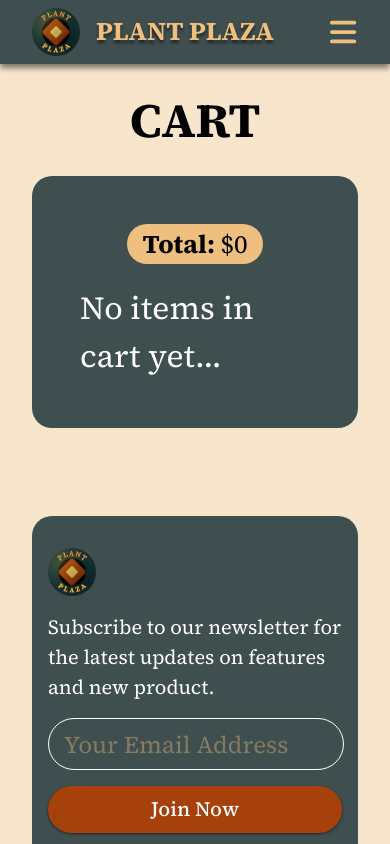
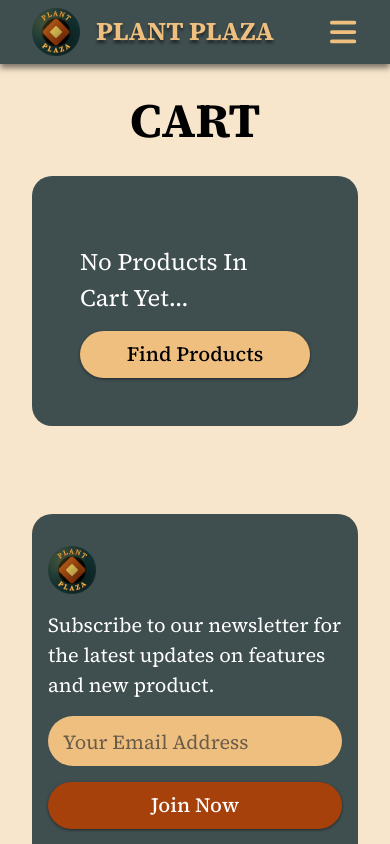
Before and after one commit to biandresen/ShoppingCart, a React (Vite) app: page /cart in a window 390 px wide. Shown: the top 844 px of the page. Built offline with nearby package versions, Linux system fonts and the light colour scheme; a web font is replaced by a local one.

Commit message:
feat: add sticky cart button for mobile version Refs: #36

```diff
--- /dev/null
+++ b/src/components/StickyCartButton.tsx
@@ -0,0 +1,29 @@
+import { useNavigate, useLocation } from "react-router-dom";
+import { useCart } from "../context/CartContext";
+
+export default function StickyCartButton() {
+  const navigate = useNavigate();
+  const location = useLocation();
+  const { cartQuantity } = useCart();
+
+  // Hide the button on the cart page
+  if (location.pathname === "/cart") return null;
+
+  return (
+    <button
+      type="button"
+      onClick={() => navigate("/cart")}
+      className="button sticky-cart-button header__cart-button"
+      aria-label="Open Shopping Cart"
+    >
+      <img
+        className="header__cart-image sticky-cart-image"
+        src="/assets/icons/cartIcon.svg"
+        alt=""
+      />
+      {cartQuantity ?
+        <div className="cart-button__number">{cartQuantity}</div>
+      : null}
+    </button>
+  );
+}
--- a/src/pages/CartPage.tsx
+++ b/src/pages/CartPage.tsx
@@ -3,11 +3,14 @@ import CartItemCard from "../components/sharedComponents/CartItemCard";
 import CartItemList from "../components/sharedComponents/CartItemList";
 import { useCart } from "../context/CartContext";
 import { formatCurrency } from "../utils/formatCurrency";
+import { useNavigate } from "react-router";
 
 export default function CartPage() {
   const [listMode, setListMode] = useState(false);
   const { cartItems, isLoading, error, totalPrice, products, emptyCart } =
     useCart();
+
+  const navigate = useNavigate();
 
   function handleListMode() {
     setListMode(!listMode);
@@ -30,12 +33,14 @@ export default function CartPage() {
         <h1 className="cart-section__heading">CART</h1>
         <div className="cart-section__content">
           <div className="cart-section__total-checkout-container">
+            {totalPrice ?
               <p className="cart-section__total-price-heading">
                 Total:{" "}
                 <data className="cart-section__total-price-data">
                   {"$" + formatCurrency(totalPrice)}
                 </data>
               </p>
+            : null}
             {totalPrice ?
               <button className="button checkout-button" type="button">
                 Checkout:{" "}
@@ -73,7 +78,9 @@ export default function CartPage() {
           : null}
           <div
             className={
-              listMode ? "cart-list__container" : "cart-list__no-container"
+              listMode ?
+                "cart-list__container"
+              : "cart-list__no-items-container"
             }
           >
             {cartItems.length > 0 ?
@@ -86,9 +93,23 @@ export default function CartPage() {
                   return <CartItemCard key={product.id} {...product} />;
                 }
               })
-            : <p className="cart-section__no-items-message">
-                No items in cart yet...
+            : <>
+                <p className="cart-section__no-items-message">
+                  No Products In Cart Yet...
                 </p>
+                <button
+                  onClick={() => {
+                    navigate("/products");
+                  }}
+                  className={
+                    "button button--filled cart-section__search-button"
+                  }
+                  type="button"
+                  aria-label={"product search button"}
+                >
+                  Find Products
+                </button>
+              </>
             }
           </div>
         </div>
--- a/src/pages/RootLayout.tsx
+++ b/src/pages/RootLayout.tsx
@@ -2,6 +2,7 @@ import { Outlet } from "react-router-dom";
 import Header from "../components/Header";
 import Footer from "../components/Footer";
 import { ScrollToTop } from "../components/ScrollToTop";
+import StickyCartButton from "../components/StickyCartButton";
 
 export default function RootLayout() {
   return (
@@ -10,6 +11,7 @@ export default function RootLayout() {
       <Header />
       <main>
         <Outlet />
+        <StickyCartButton />
       </main>
       <Footer />
     </>
--- a/src/styles/Cart.module.css
+++ b/src/styles/Cart.module.css
@@ -52,6 +52,11 @@
 }
 .checkout-icon {
   width: 45px;
+}
+.cart-list__no-items-container {
+  display: flex;
+  flex-direction: column;
+  gap: var(--spacing-m);
 }
 .cart-section__list-layout-button {
   background-color: var(--color-secondary);
@@ -209,6 +214,9 @@
   .cart-section__content {
     padding: var(--spacing-xl);
   }
+  .cart-section__no-items-message {
+    font-size: calc(var(--font-size-m) + 2vw);
+  }
   .cart-section__card {
     height: fit-content;
     width: 100%;
--- a/src/styles/Footer.module.css
+++ b/src/styles/Footer.module.css
@@ -94,6 +94,23 @@
   font-size: var(--font-size-m);
 }
 
+@media (min-width: 768px) and (max-width: 1199px) {
+  .footer__links-container {
+    gap: var(--spacing-m);
+  }
+  .footer__form {
+    gap: var(--spacing-m);
+  }
+  .footer__form-group {
+    flex-direction: column;
+    width: 100%;
+    background-color: inherit;
+  }
+  .footer__input {
+    background-color: var(--color-secondary);
+  }
+}
+
 @media (max-width: 767px) {
   .footer {
     padding: var(--spacing-l) 0;
@@ -113,11 +130,8 @@
     width: 100%;
     background-color: inherit;
   }
-  .footer__form-group input {
-    border: 1px solid var(--color-text-alternative);
-  }
-  .footer__form-group input::placeholder {
-    color: var(--color-bg);
+  .footer__input {
+    background-color: var(--color-secondary);
   }
   .footer__links-container {
     flex-direction: column;
@@ -143,23 +157,3 @@
     padding: 0 0 20px 0;
   }
 }
-
-@media (min-width: 768px) and (max-width: 1199px) {
-  .footer__links-container {
-    gap: var(--spacing-m);
-  }
-  .footer__form {
-    gap: var(--spacing-m);
-  }
-  .footer__form-group {
-    flex-direction: column;
-    width: 100%;
-    background-color: inherit;
-  }
-  .footer__form-group input {
-    border: 1px solid var(--color-text-alternative);
-  }
-  .footer__form-group input::placeholder {
-    color: var(--color-bg);
-  }
-}
--- /dev/null
+++ b/src/styles/Layers.module.css
@@ -0,0 +1,19 @@
+.sticky-cart-button {
+  display: none;
+  position: fixed;
+  bottom: 20px;
+  right: 20px;
+  border-radius: var(--border-radius-button);
+  width: 60px;
+  height: 60px;
+  z-index: 1000;
+}
+@media (max-width: 768px) {
+  .sticky-cart-button {
+    display: flex;
+  }
+}
+.sticky-cart-image {
+  width: 38px;
+  height: 38px;
+}
--- a/src/styles/general.module.css
+++ b/src/styles/general.module.css
@@ -56,9 +56,6 @@ input {
   border-radius: inherit;
   padding: 0 var(--spacing-m);
   border: none;
-}
-input::placeholder {
-  color: var(--color-bg);
 }
 input:focus {
   outline: none;
@@ -154,6 +151,9 @@ input:focus {
     padding: 0;
     text-indent: 15px;
   }
+  input::placeholder {
+    font-size: calc(var(--font-size-s) + 1.5vw);
+  }
   .logo {
     width: var(--font-size-4xl);
   }
--- a/src/styles/main.css
+++ b/src/styles/main.css
@@ -11,3 +11,4 @@
 @import "Contact.module.css";
 @import "Modal.module.css";
 @import "ProductDetail.module.css";
+@import "Layers.module.css";
```
Lines whose indentation alone changed are shown as unchanged.
